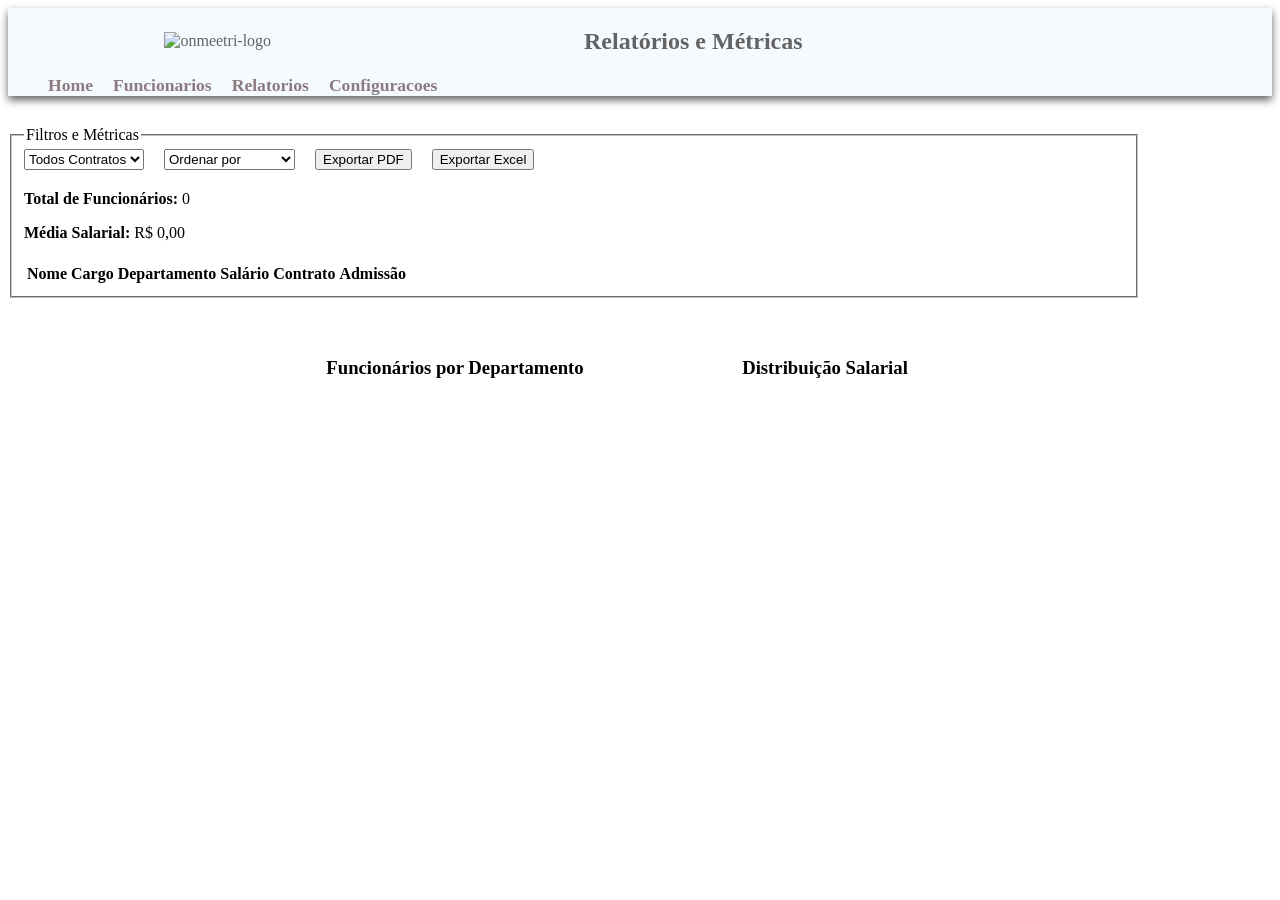
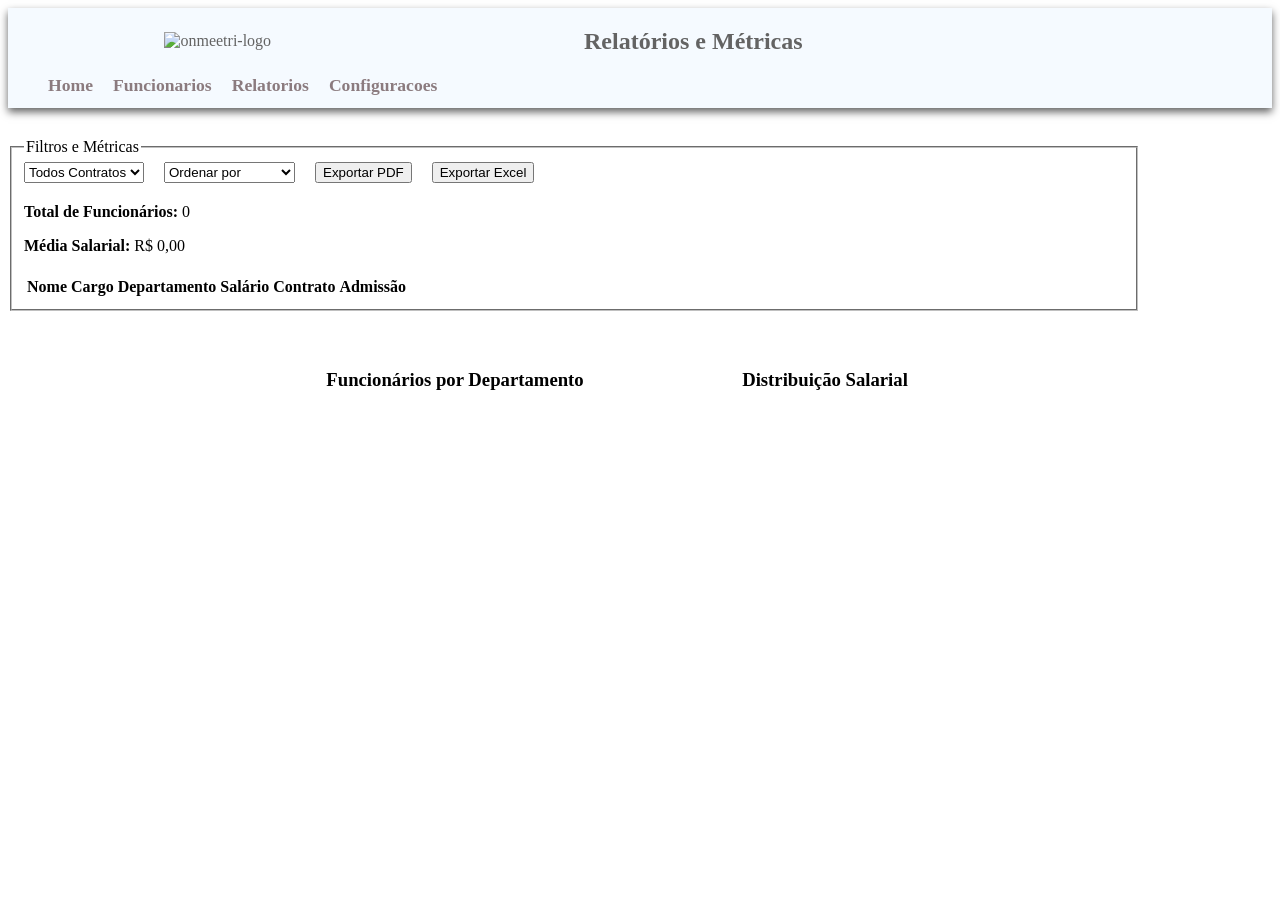

menu aded

--- a/css/secondary-header.css
+++ b/css/secondary-header.css
@@ -1,9 +1,10 @@
 header {
     background-color: rgba(240, 248, 255, 0.63);
-    max-height: 180px;
     margin-bottom: 30px;
     box-shadow: 0px 4px 8px;
     color: oklch(from gray 0.5 0 1);;
+    position: relative;
+    min-height: 100px;
 }
 
 .header-group {
@@ -12,6 +13,7 @@ header {
     align-items: center;
     justify-content: space-around;
     width: 100%;
+    position: relative;
 }
 .header-nav ul {
     display: flex;
@@ -41,15 +43,46 @@ header {
     box-shadow: 0px 4px 4px lightslategray;
 }
 
+.hamburger {
+    display: none;
+}
+
 @media screen and (max-width: 768px) {
     .header-group {
         flex-direction: column;
         gap: 10px;
+        align-items: stretch;
+    }
+    .header-nav {
+        display: none;
+        width: 100%;
+        position: absolute;
+        top: 100%;
+        left: 0;
+        background-color: rgba(240, 248, 255, 0.95);
+        border-radius: 0 0 12px 12px;
+        box-shadow: 0 4px 12px rgba(0,0,0,0.12);
+        z-index: 20;
+    }
+    .header-nav.open {
+        display: block;
     }
     .header-nav ul {
         flex-direction: column;
         align-items: center;
         gap: 10px;
+        padding: 10px;
+        background-color: transparent;
+        border-radius: 0;
+        box-shadow: none;
     }
-    
+    .hamburger {
+        display: block;
+        cursor: pointer;
+        font-size: 28px;
+        color: oklch(from gray 0.6 0.02 1);
+        margin: 0 auto;
+        padding: 0.5rem 0;
+        z-index: 25;
+    }
 }
